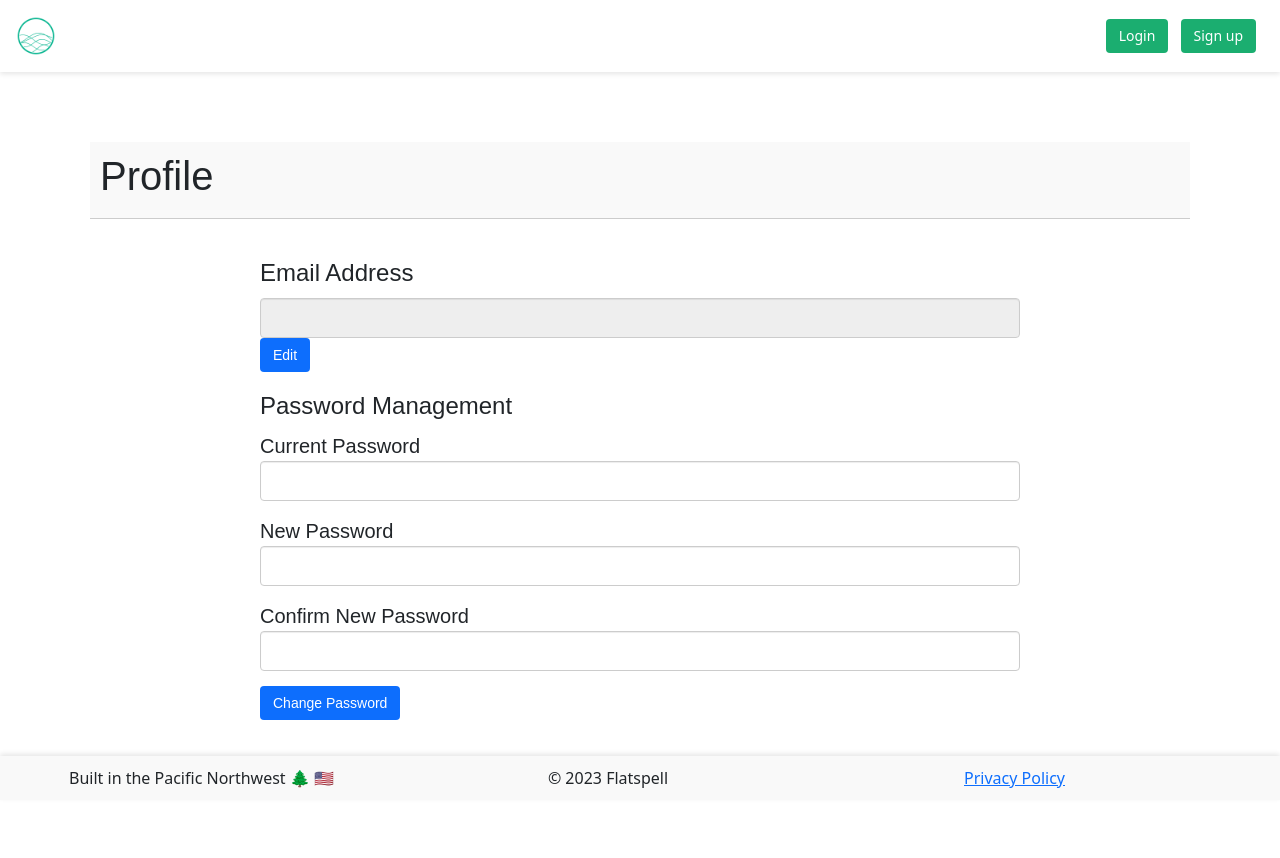
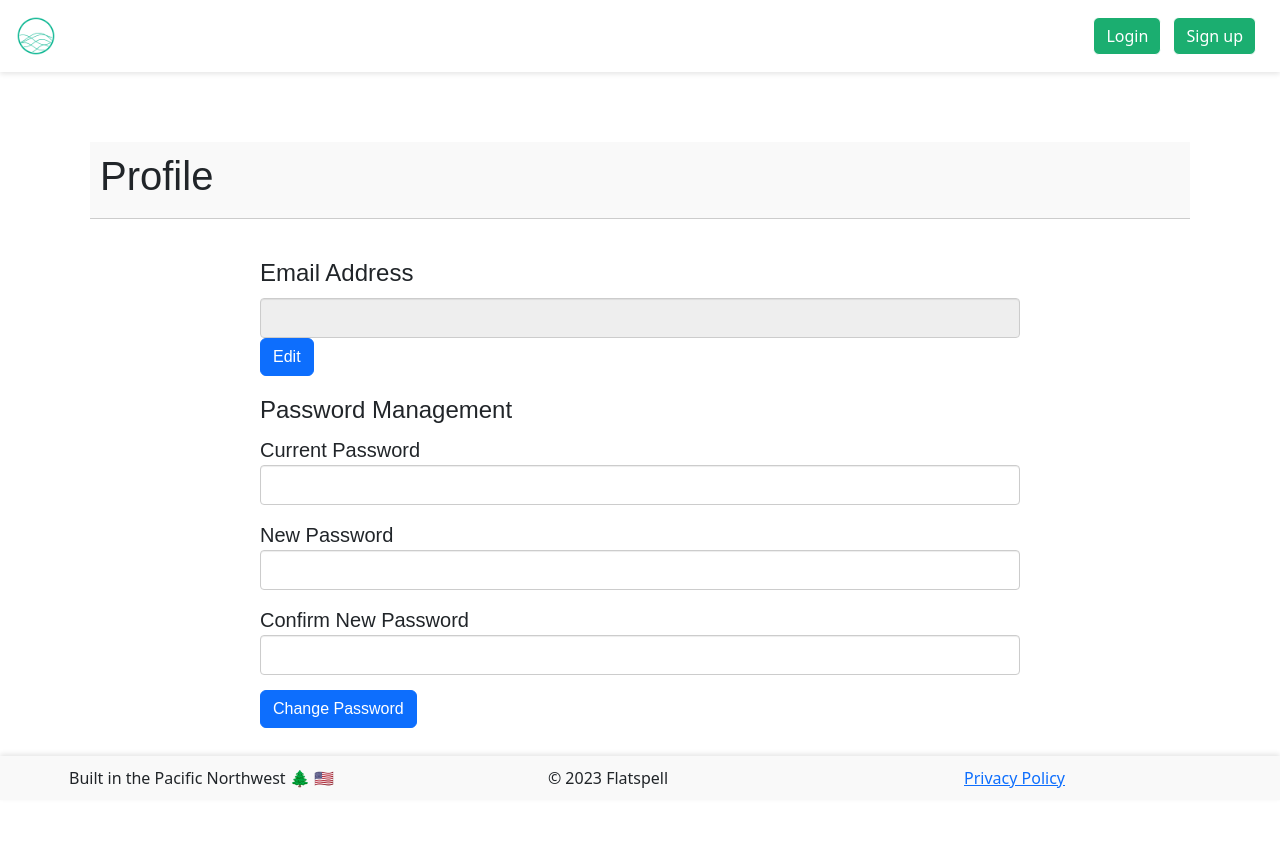
Before and after one commit to flatspell/community, a Flask app: template src/templates/core/account.html in a window 1280 px wide. Before the commit the page ends 788 px from the top, so only its background shows below. Run offline with Flask 3, Linux system fonts and the light colour scheme; the template is opened without the code that fills it, so the values that code supplies are empty; parts of the project's set-up code (start-up, migrations or seed data) failed here and were passed over.

Commit message:
fix styles

```diff
--- a/src/static/css/user_profile.css
+++ b/src/static/css/user_profile.css
@@ -77,20 +77,3 @@
   background-color: #eee;
   color: #555;
 }
-
-.btn {
-  display: inline-block;
-  padding: 6px 12px;
-  margin-bottom: 0;
-  font-size: 14px;
-  font-weight: normal;
-  line-height: 1.42857143;
-  text-align: center;
-  white-space: nowrap;
-  vertical-align: middle;
-  cursor: pointer;
-  background-image: none;
-  border: 1px solid transparent;
-  border-radius: 4px;
-  -webkit-user-select: none;
-  -moz
```
